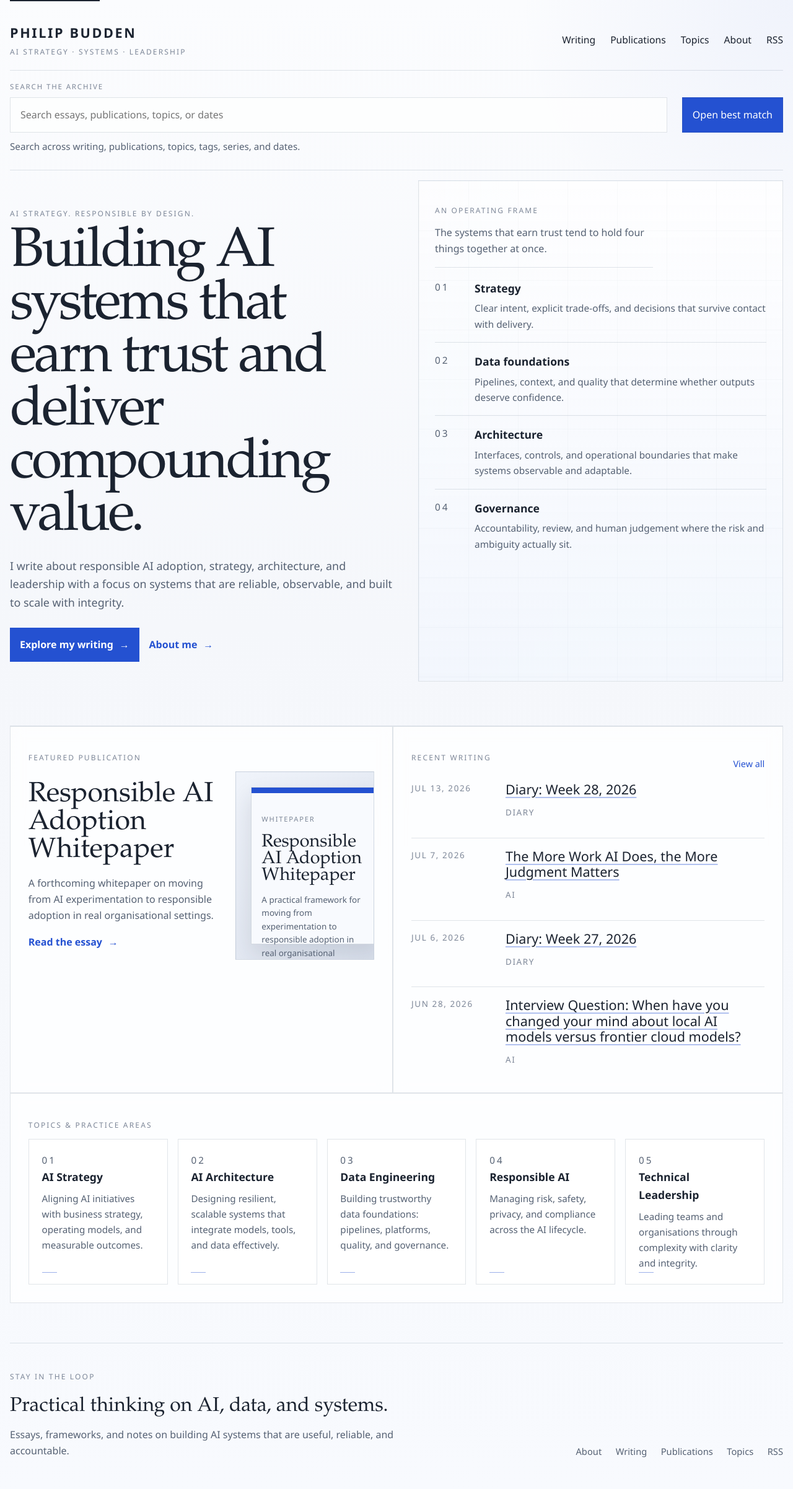
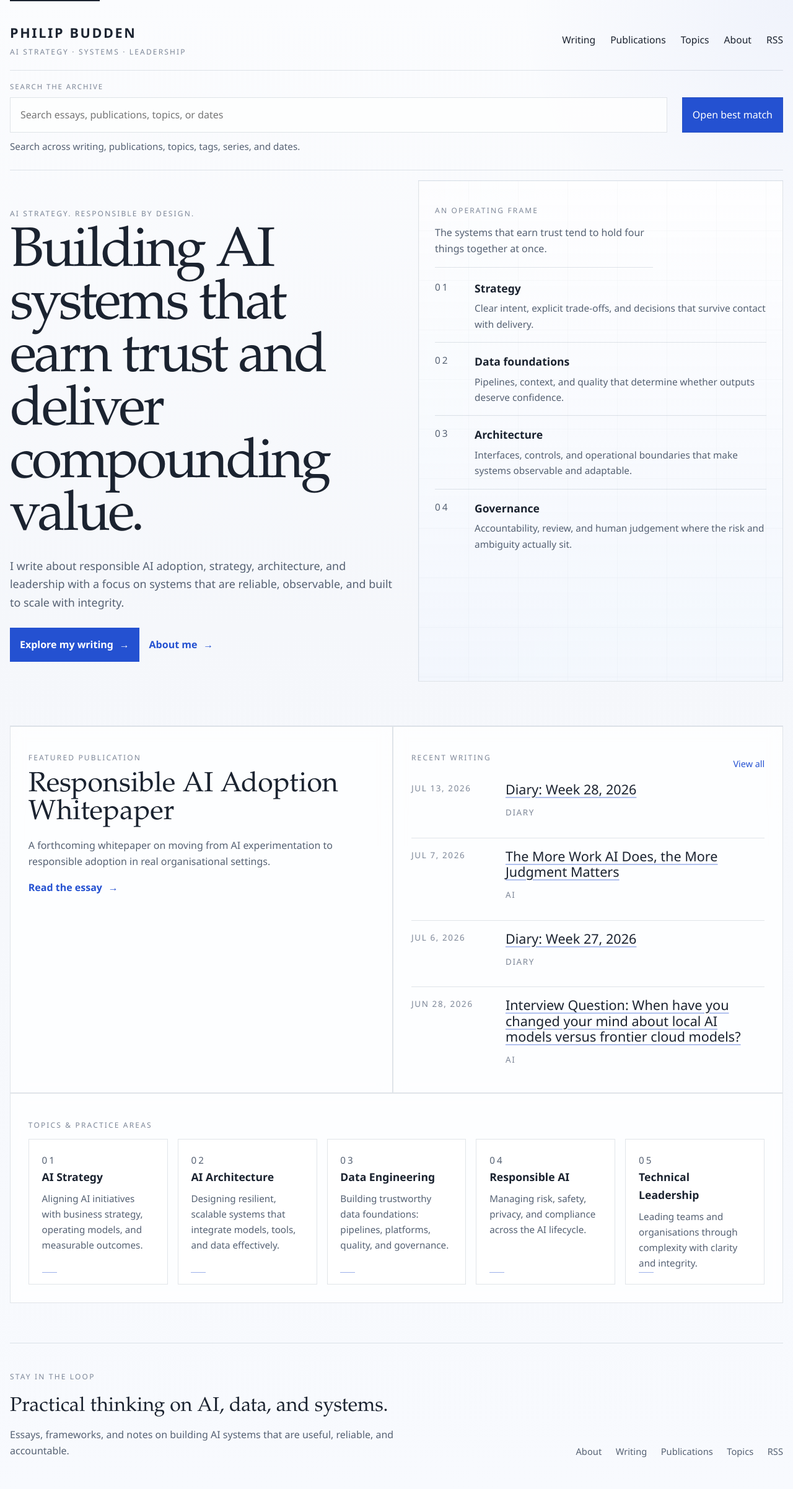
Before and after one commit to philbudden/blog, a Jekyll site: the page built from index.html, in a window 1280 px wide. Shown: the whole page at 62% size. Built offline with Jekyll 4.4.1, drawn with Linux system fonts in a browser that asks for light colours.

Commit message:
site: simplify featured publication treatment

```diff
--- a/assets/css/site.css
+++ b/assets/css/site.css
@@ -437,8 +437,9 @@ input {
 }
 
 .feature-publication {
-  grid-template-columns: minmax(0, 1fr) 14rem;
-  align-items: center;
+  grid-template-columns: minmax(0, 1fr);
+  align-items: start;
+  max-width: 38rem;
 }
 
 .feature-publication__copy h2 {
@@ -452,76 +453,6 @@ input {
 .feature-publication__copy p {
   max-width: 34rem;
   color: var(--ink-soft);
-}
-
-.feature-publication__art {
-  height: 19rem;
-  position: relative;
-  overflow: hidden;
-  background:
-    linear-gradient(135deg, rgba(239, 243, 250, 0.95), rgba(216, 223, 236, 0.95));
-  border: 1px solid var(--line);
-}
-
-.publication-sheet {
-  position: absolute;
-  inset: 1.5rem auto 1.5rem 1.5rem;
-  width: 13rem;
-  display: grid;
-  grid-template-rows: 0.55rem auto 1fr auto;
-  gap: 0.9rem;
-  padding: 0;
-  background: #f8fafe;
-  color: var(--ink);
-  box-shadow: 0 16px 34px rgba(30, 40, 61, 0.12);
-  border: 1px solid rgba(59, 79, 107, 0.2);
-}
-
-.publication-sheet__band {
-  background: var(--accent);
-}
-
-.publication-sheet__body {
-  display: grid;
-  gap: 0.9rem;
-  padding: 1.15rem 1rem 0.95rem;
-}
-
-.publication-sheet__eyebrow {
-  margin: 0;
-  color: var(--ink-faint);
-  text-transform: uppercase;
-  letter-spacing: 0.16em;
-  font-size: 0.7rem;
-}
-
-.publication-sheet h3 {
-  margin: 0;
-  font-family: var(--font-display);
-  font-size: 1.8rem;
-  line-height: 0.95;
-  font-weight: 400;
-}
-
-.publication-sheet__summary {
-  margin: 0;
-  color: var(--ink-soft);
-  font-size: 0.84rem;
-  line-height: 1.6;
-}
-
-.publication-sheet__footer {
-  margin-top: auto;
-  padding-top: 0.8rem;
-  border-top: 1px solid var(--line);
-  display: flex;
-  justify-content: space-between;
-  gap: 1rem;
-  color: var(--ink-faint);
-  text-transform: uppercase;
-  letter-spacing: 0.14em;
-  font-size: 0.62rem;
-  line-height: 1.5;
 }
 
 .writing-list {
--- a/index.html
+++ b/index.html
@@ -67,20 +67,6 @@ body_class: page-home
             <p>{{ featured_publication.summary }}</p>
             <a class="action-link" href="{{ featured_publication.url | relative_url }}">Read the essay</a>
           </div>
-          <div class="feature-publication__art" aria-hidden="true">
-            <div class="publication-sheet">
-              <div class="publication-sheet__band"></div>
-              <div class="publication-sheet__body">
-                <p class="publication-sheet__eyebrow">{{ featured_publication.publication_kind | default: "Publication" }}</p>
-                <h3>{{ featured_publication.title }}</h3>
-                <p class="publication-sheet__summary">A practical framework for moving from experimentation to responsible adoption in real organisational settings.</p>
-                <div class="publication-sheet__footer">
-                  <span>Philip Budden</span>
-                  <span>Edition 01</span>
-                </div>
-              </div>
-            </div>
-          </div>
         </div>
       {% else %}
         <div class="feature-publication">
```
